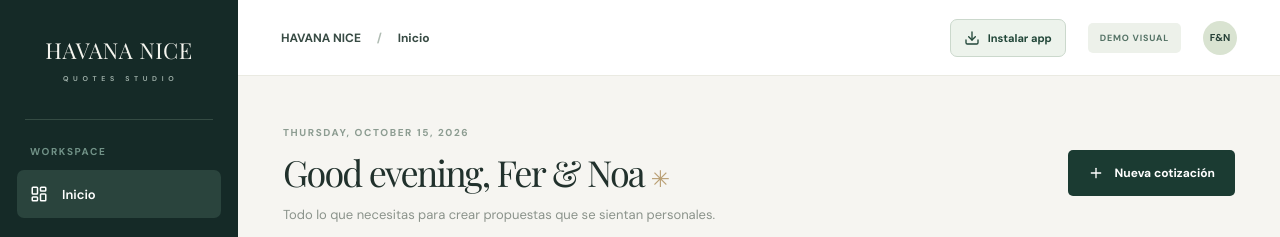
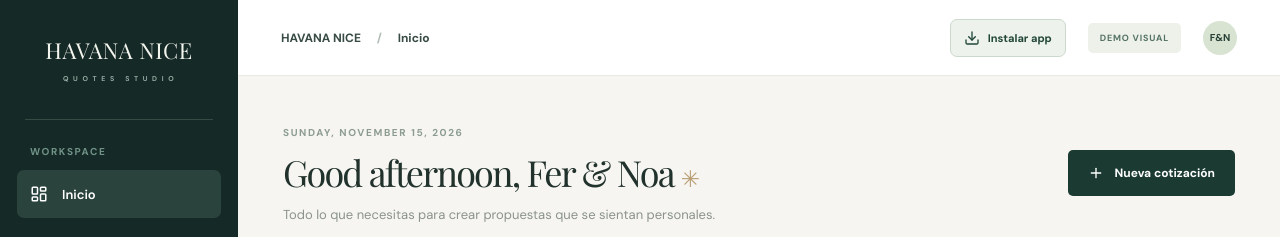
Before and after one commit to Abnernoa97/havana-nice-quotes, a React (Vite) app: page / in a window 1280 px wide. Shown: the top 237 px of the page. Built offline with nearby package versions, Linux system fonts and the light colour scheme; a web font is replaced by a local one.

Commit message:
fix(home): derive current date and greeting from local clock instead of stale sample

```diff
--- a/src/features/home/HomeScreen.tsx
+++ b/src/features/home/HomeScreen.tsx
@@ -1,4 +1,5 @@
 import type { ReactNode } from 'react';
+import { formatHomeDate, homeGreeting } from './greeting';
 import {
   FileText,
   Send,
@@ -35,13 +36,14 @@ export default function HomeScreen({
   selectQuote,
   statusClass,
 }: Props) {
+  const today = new Date();
   return (
     <div className="page dashboard">
       <div className="intro-line">
         <div>
-          <span className="eyebrow">THURSDAY, OCTOBER 15, 2026</span>
+          <span className="eyebrow">{formatHomeDate(today)}</span>
           <h1>
-            Good evening, Fer & Noa <span className="handwave">✳</span>
+            {homeGreeting(today)}, Fer & Noa <span className="handwave">✳</span>
           </h1>
           <p>
             Todo lo que necesitas para crear propuestas que se sientan
--- /dev/null
+++ b/src/features/home/greeting.ts
@@ -0,0 +1,16 @@
+/** Fecha y saludo locales del dispositivo; no depende de una fecha de demostración. */
+export function formatHomeDate(date: Date): string {
+  return new Intl.DateTimeFormat('en-US', {
+    weekday: 'long',
+    month: 'long',
+    day: 'numeric',
+    year: 'numeric',
+  }).format(date).toUpperCase();
+}
+
+export function homeGreeting(date: Date): string {
+  const hour = date.getHours();
+  if (hour < 12) return 'Good morning';
+  if (hour < 18) return 'Good afternoon';
+  return 'Good evening';
+}
```
Also changed, not shown: 1 other file (tests, documents, lock files or other folders).
